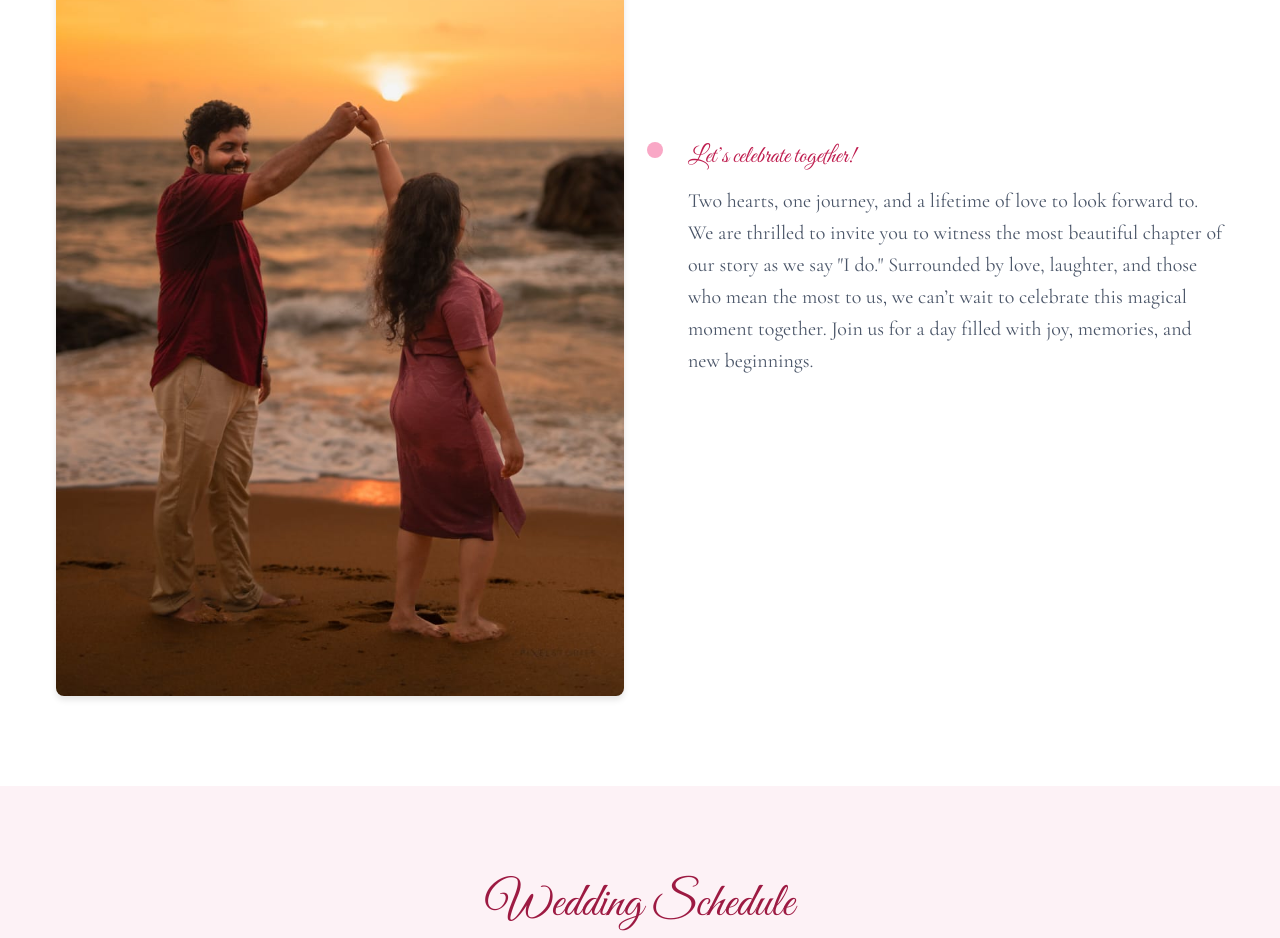
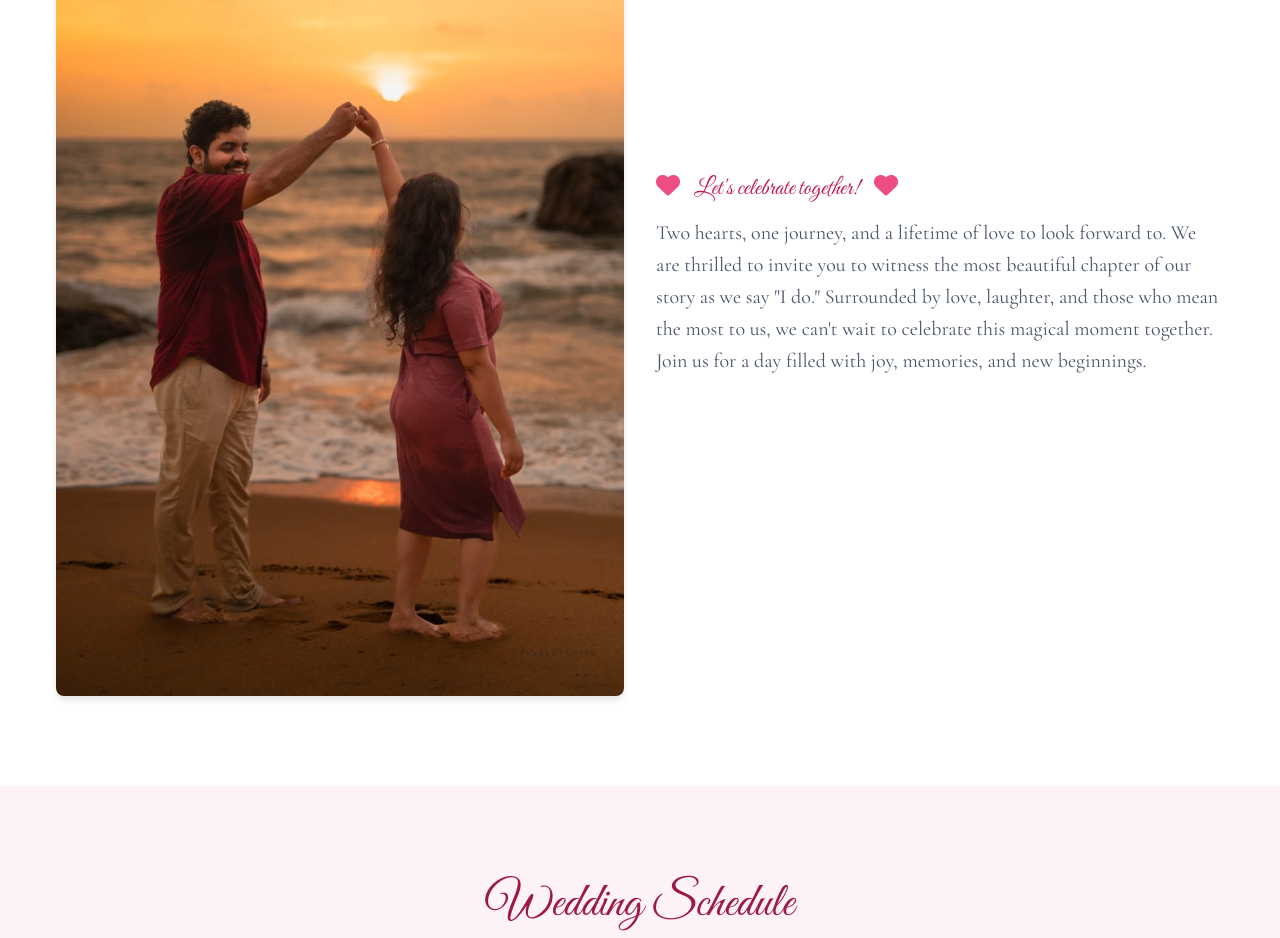
Before and after one commit to jayasingha27146/invitation, a website: page index.html in a window 1280 px wide. Shown: the part 1220-2158 px from the top of the page. Drawn offline with nearby package versions, Linux system fonts and the light colour scheme.

Commit message:
update(Home-ui): implement master-section

```diff
--- a/index.html
+++ b/index.html
@@ -171,16 +171,35 @@
             </div>
 
             <div class="story-content">
-              <div class="timeline-item animate-on-scroll">
-                <h3 class="timeline-title">Let’s celebrate together!</h3>
+              <div class="">
+                <h3 class="timeline-title">
+                  <i
+                    class="fas fa-heart"
+                    style="color: var(--pink-500); margin-right: 10px"
+                  ></i>
+                  Let's celebrate together!
+                  <i
+                    class="fas fa-heart"
+                    style="color: var(--pink-500); margin-left: 10px"
+                  ></i>
+                </h3>
                 <p class="timeline-text">
                   Two hearts, one journey, and a lifetime of love to look
                   forward to. We are thrilled to invite you to witness the most
                   beautiful chapter of our story as we say "I do." Surrounded by
-                  love, laughter, and those who mean the most to us, we can’t
+                  love, laughter, and those who mean the most to us, we can't
                   wait to celebrate this magical moment together. Join us for a
                   day filled with joy, memories, and new beginnings.
                 </p>
+                <!-- <div
+                  class="celebration-icon"
+                  style="text-align: center; margin-top: 20px"
+                >
+                  <i
+                    class="fas fa-glass-cheers"
+                    style="font-size: 2rem; color: var(--pink-500)"
+                  ></i>
+                </div> -->
               </div>
             </div>
           </div>
```
Also changed, not shown: hero2.jpg.
